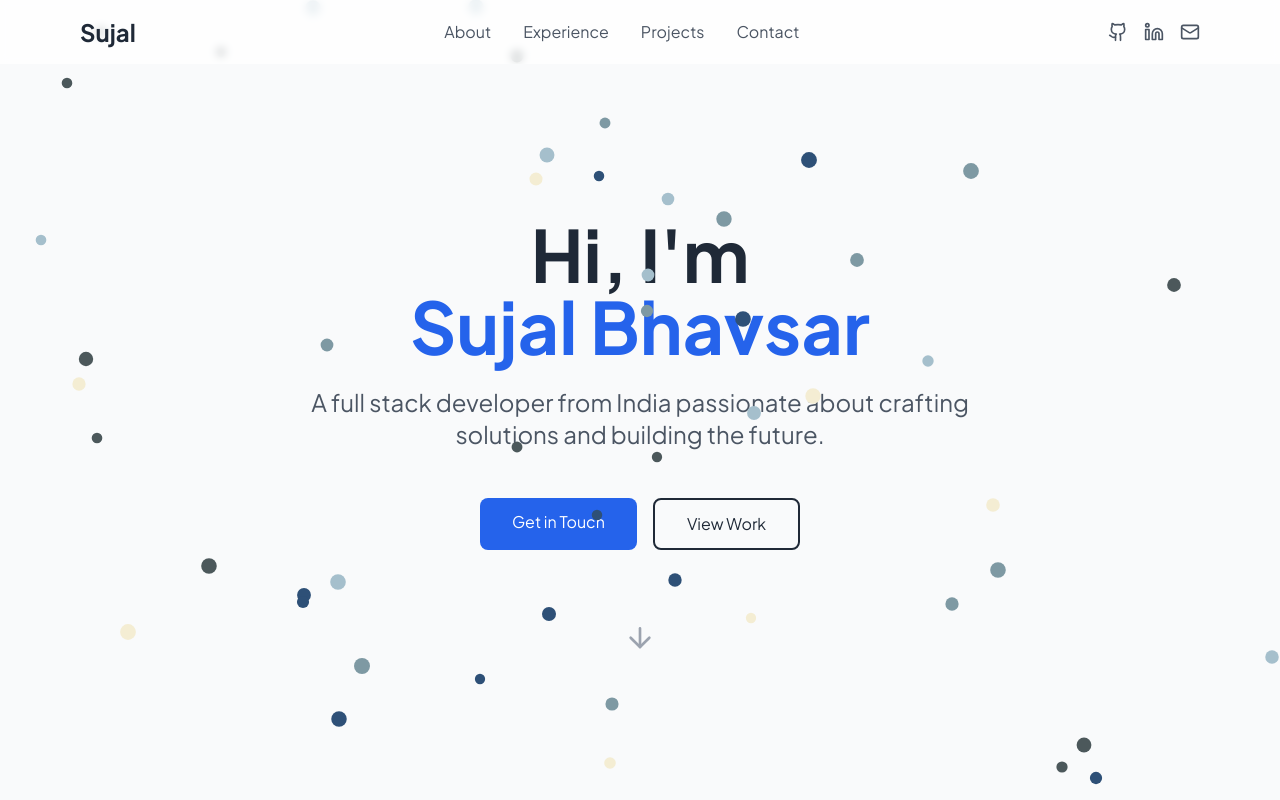
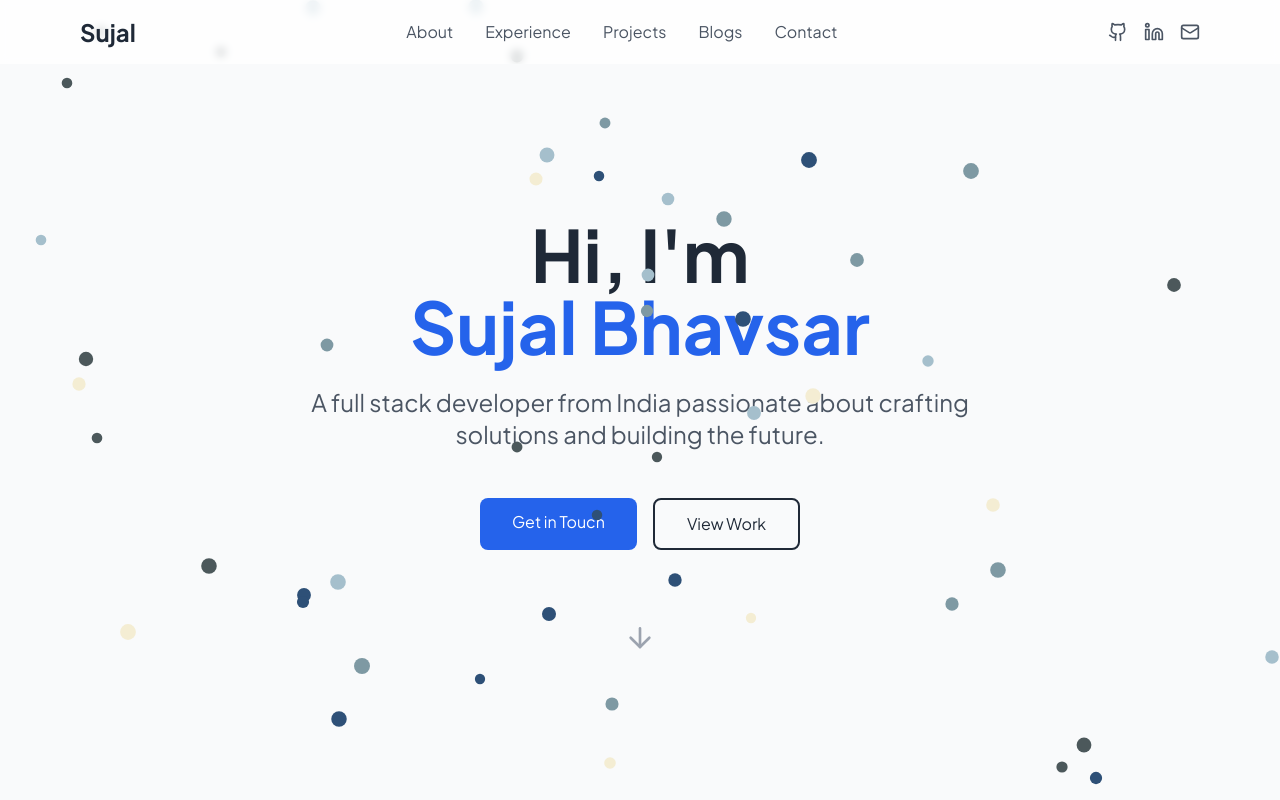
Before and after one commit to sujal011/portfolio-blog, a Next.js app: page / in a window 1280 px wide. Shown: the top 800 px of the page. Built offline with nearby package versions, Linux system fonts and the light colour scheme.

Commit message:
blog section added to the navbar

```diff
--- a/app/components/Header.tsx
+++ b/app/components/Header.tsx
@@ -19,9 +19,13 @@ const clientSide = (visible:boolean) => {
                 <Link href={visible?`#projects`:`https://www.sujalbhavsar.in/#projects`} className="text-gray-600 hover:text-gray-900">
                     Projects
                 </Link>
+                <Link href={visible?`#recent-blogs`:`https://www.sujalbhavsar.in/#recent-blogs`} className="text-gray-600 hover:text-gray-900">
+                Blogs
+                </Link>
                 <Link href={visible?`#contact`:`https://www.sujalbhavsar.in/#contact`} className="text-gray-600 hover:text-gray-900">
                     Contact
                 </Link>
+
             </div>
 
             <div className="flex space-x-4 flex-row">
```
